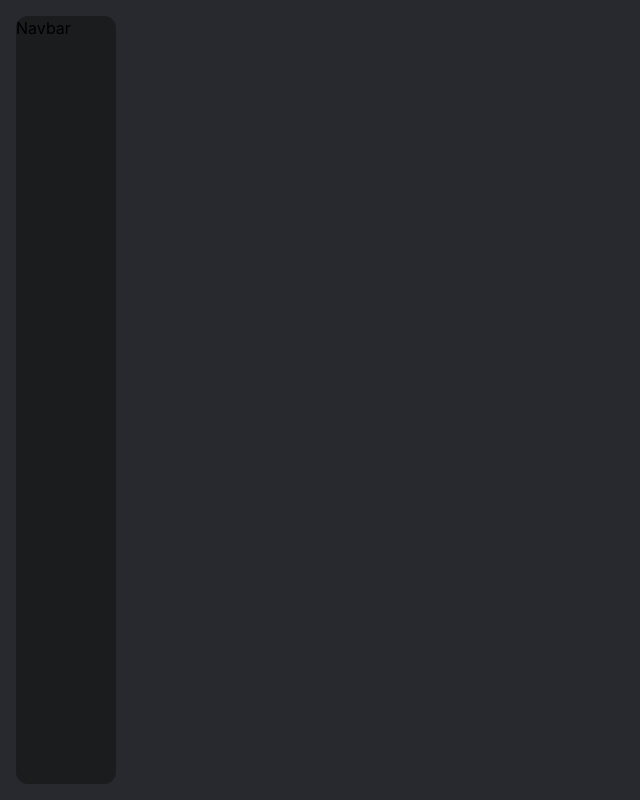
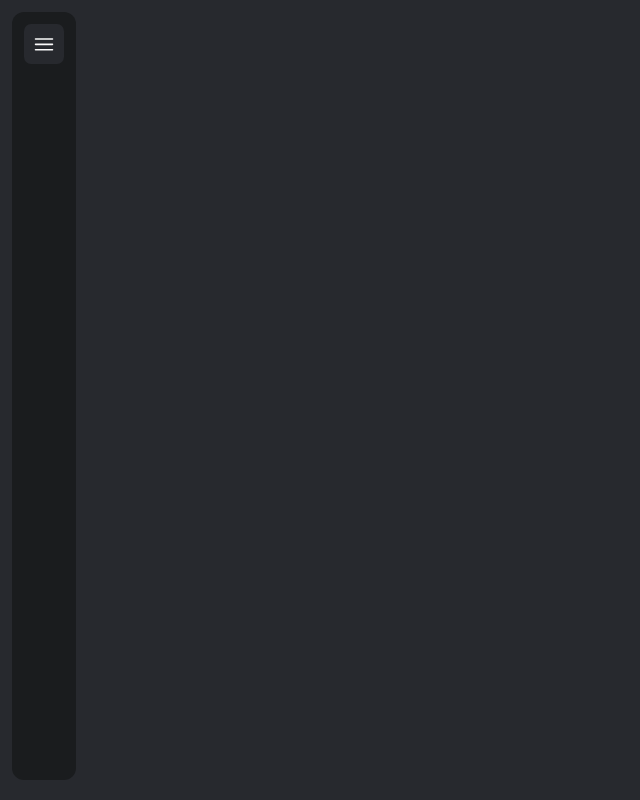
Before and after one commit to wojciechmarek/todo-list, a React (Vite) app: page / in a window 1280 px wide. Shown: the whole page, without its empty margins (0-640 px from the left). Built offline with nearby package versions, Linux system fonts and the light colour scheme.

Commit message:
feat: add styles to mobile and desktop navbars

```diff
--- a/src/components/atoms/IconButton/icon-button.styled.tsx
+++ b/src/components/atoms/IconButton/icon-button.styled.tsx
@@ -5,4 +5,9 @@ export const IconButtonStyle = styled.button`
   border: none;
   border-radius: 0.25rem;
   background-color: blue;
+
+  svg {
+    height: calc(100% * 0.618);
+    width: calc(100% * 0.618);
+  }
 `;
--- a/src/components/organisms/Navbar/navbar.styled.tsx
+++ b/src/components/organisms/Navbar/navbar.styled.tsx
@@ -1,5 +1,15 @@
 import styled from '@emotion/styled';
 import { IconButton } from '../../atoms';
+
+// Common
+
+const NavbarMenuButton = styled(IconButton)`
+  height: 2.5em;
+  width: 2.5em;
+  border-radius: 0.45em;
+  background-color: var(--primary-button-color);
+  color: var(--font-color);
+`;
 
 // Mobile Navbar
 
@@ -32,26 +42,20 @@ export const MobileNavbarTitle = styled.p`
   font-weight: 600;
 `;
 
-export const MobileNavbarMenuButton = styled(IconButton)`
+export const MobileNavbarMenuButton = styled(NavbarMenuButton)`
   margin-left: 0.75em;
-  height: 2.5em;
-  width: 2.5em;
-  border-radius: 0.45em;
-  background-color: var(--primary-button-color);
-  color: var(--font-color);
-
-  svg {
-    height: 1.55em;
-    width: 1.55em;
-  }
 `;
 
 // Desktop Navbar
 
 export const DesktopNavbar = styled.nav`
+  display: flex;
+  flex-direction: column;
+  justify-content: center;
+  align-content: space-between;
   height: calc(100% - 2em);
-  width: 100px;
-  margin: 1em 0px 1em 1em;
+  width: 4em;
+  margin: 0.75em 0 0.75em 0.75em;
   background-color: var(--primary-color);
   border-radius: var(--standard-border-radius);
 
@@ -60,14 +64,21 @@ export const DesktopNavbar = styled.nav`
   }
 `;
 
-export const DesktopNavbarTitleAndButton = styled.div``;
+export const DesktopNavbarTitleAndButton = styled.div`
+  display: flex;
+  margin: 0.75em 0 0 0.75em;
+`;
 
-export const DesktopNavbarTitle = styled.div``;
+export const DesktopNavbarTitle = styled.div`
+  display: none;
+`;
 
-export const DesktopNavbarButton = styled.div``;
+export const DesktopNavbarMenuButton = styled(NavbarMenuButton)``;
 
 export const NavbarDivider = styled.div``;
 
-export const DesktopNavbarList = styled.div``;
+export const DesktopNavbarList = styled.div`
+  flex-grow: 1;
+`;
 
 export const DesktopNavbarItem = styled.div``;
--- a/src/components/organisms/Navbar/navbar.tsx
+++ b/src/components/organisms/Navbar/navbar.tsx
@@ -2,7 +2,6 @@ import {
   DesktopNavbar,
   DesktopNavbarItem,
   DesktopNavbarList,
-  DesktopNavbarButton,
   NavbarDivider,
   DesktopNavbarTitle,
   DesktopNavbarTitleAndButton,
@@ -10,6 +9,7 @@ import {
   MobileNavbarTitle,
   MobileNavbarMenuButton,
   MobileNavbarEmptySpace,
+  DesktopNavbarMenuButton,
 } from './navbar.styled';
 
 import { Bars3Icon } from '@heroicons/react/24/outline';
@@ -27,7 +27,9 @@ export const Navbar = () => {
       <DesktopNavbar>
         <DesktopNavbarTitleAndButton>
           <DesktopNavbarTitle>Navbar</DesktopNavbarTitle>
-          <DesktopNavbarButton />
+          <DesktopNavbarMenuButton>
+            <Bars3Icon />
+          </DesktopNavbarMenuButton>
         </DesktopNavbarTitleAndButton>
         <NavbarDivider />
         <DesktopNavbarList>
```
